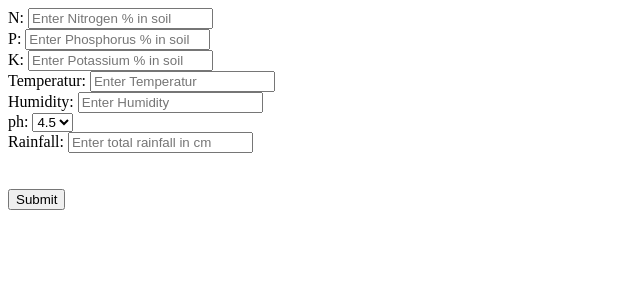
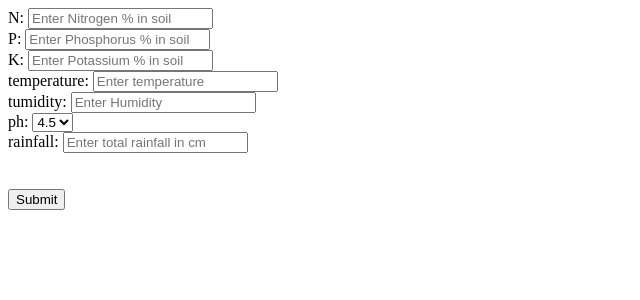
Before and after one commit to DipeshDhote/crop_recommendation, a Flask app: page /predict in a window 1280 px wide. Shown: the top 300 px of the page, without its empty margins (0-640 px from the left). Run offline with Flask 3, Linux system fonts and the light colour scheme.

Commit message:
add files

```diff
--- a/app.py
+++ b/app.py
@@ -1,9 +1,5 @@
-from flask import Flask ,request,render_template,jsonify
-import numpy as np
-import pandas as pd
-
-from sklearn.preprocessing import StandardScaler
-from src.crop_recommendation.pipelines.prediction_pipeline import PredictPipeline,CustomData
+from flask import Flask, request, render_template
+from src.crop_recommendation.pipelines.prediction_pipeline import PredictPipeline, CustomData
 
 application = Flask(__name__)
 
@@ -13,33 +9,32 @@ app = application
 def index():
     return render_template('index.html')
 
-@app.route('/predict',methods = ["GET","POST"])
+@app.route('/predict', methods=["GET", "POST"])
 def predict_datapoint():
     if request.method == "GET":
         return render_template("form.html")
 
     else:
-        data= CustomData(
-            N = int(request.form.get('N')) ,
+        data = CustomData(
+            N = int(request.form.get('N')),
             P = int(request.form.get('P')),
-            K = int(request.form.get('K')) ,
+            K = int(request.form.get('K')),
             temperature = float(request.form.get('temperature')),
             humidity = float(request.form.get('humidity')),
             ph = float(request.form.get('ph')),
             rainfall = float(request.form.get('rainfall'))
+        )
 
-        )
         print(data)
-        pred_df=data.get_data_as_data_frame()
+        pred_df = data.get_data_as_data_frame()
         print(pred_df)
         print("Before Prediction")
 
-        predict_pipeline=PredictPipeline()
+        predict_pipeline = PredictPipeline()
         print("Mid Prediction")
-        results=predict_pipeline.predict(pred_df)
-        print("after Prediction")
-        return render_template('result.html',results=results[0])
+        results = predict_pipeline.predict(pred_df)
+        print("After Prediction")
+        return render_template('result.html', results=results[0])
 
-
-if __name__ =="__main__":
-    app.run(host='0.0.0.0',debug=True)
+if __name__ == "__main__":
+    app.run(host='0.0.0.0', debug=True)
--- a/templates/form.html
+++ b/templates/form.html
@@ -13,22 +13,22 @@
 
     <div class="form-group">
         <label for="K">K:</label>
-        <input type="text" id="K" name="K" placeholder="Enter Potassium % in soil ">
+        <input type="text" id="K" name="K" placeholder="Enter Potassium % in soil">
     </div>
 
     <div class="form-group">
-        <label for="temperatur">Temperatur:</label>
-        <input type="text" id="temperatur" name="temperatur" placeholder="Enter Temperatur ">
+        <label for="temperature">temperature:</label>
+        <input type="text" id="temperature" name="temperature" placeholder="Enter temperature">
     </div>
 
     <div class="form-group">
-        <label for="humidity">Humidity:</label>
+        <label for="humidity">tumidity:</label>
         <input type="text" id="humidity" name="humidity" placeholder="Enter Humidity ">
     </div>
 
     <div class="form-group">
         <label for="ph">ph:</label>
-        <select id="cut" name="cut">
+        <select id="ph" name="ph">
           <option value="4.5">4.5</option>
           <option value="5.5">5.5</option>
           <option value="6.5">6.5</option>
@@ -40,7 +40,7 @@
 
 
     <div class="form-group">
-        <label for="rainfall">Rainfall:</label>
+        <label for="rainfall">rainfall:</label>
         <input type="text" id="rainfall" name="rainfall" placeholder="Enter total rainfall in cm">
     </div><br></br>
 
--- a/templates/result.html
+++ b/templates/result.html
@@ -1 +1 @@
-<h1>The Median House value will be : {{results}}</h1>
+<h1>The Recommended crop is : {{results}}</h1>
```
Also changed, not shown: src/crop_recommendation/pipelines/prediction_pipeline.py (+15 -15 lines).
